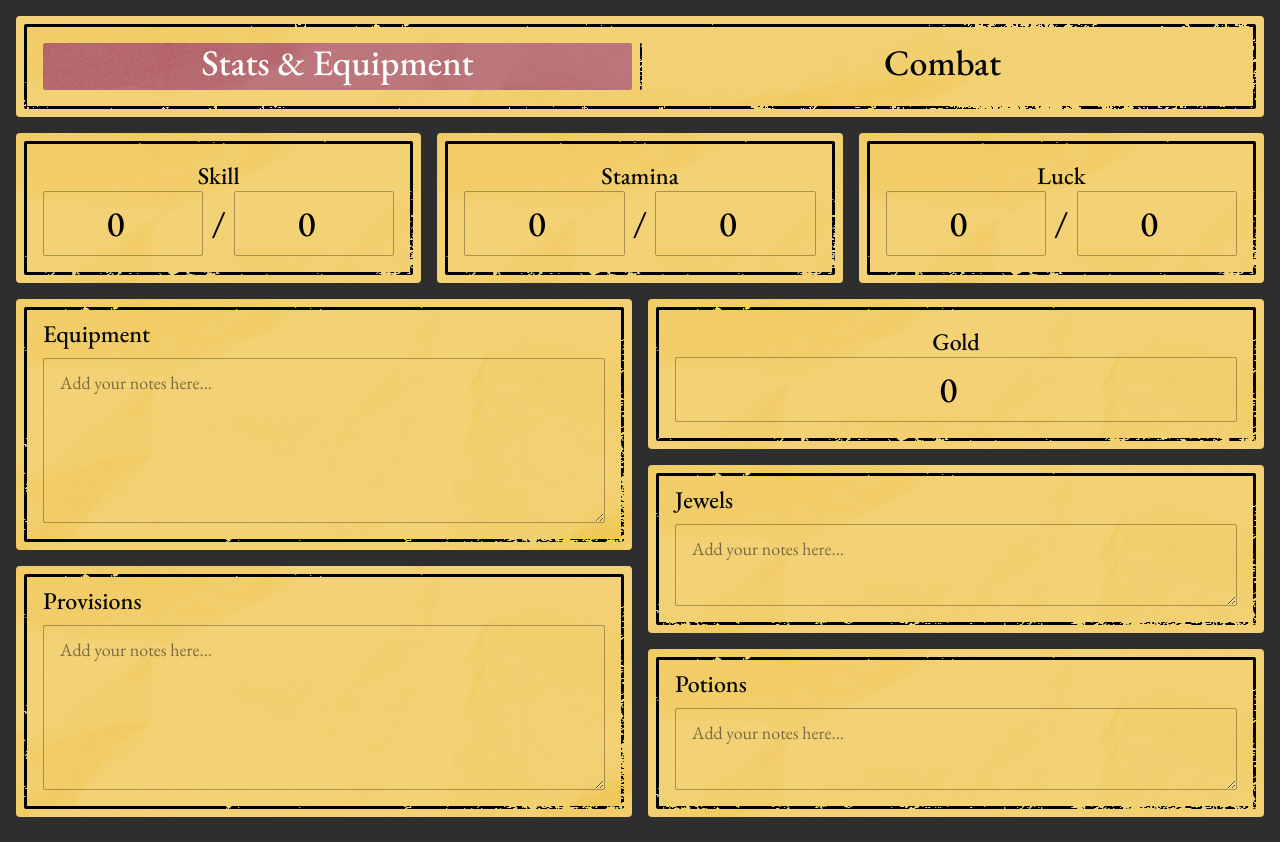
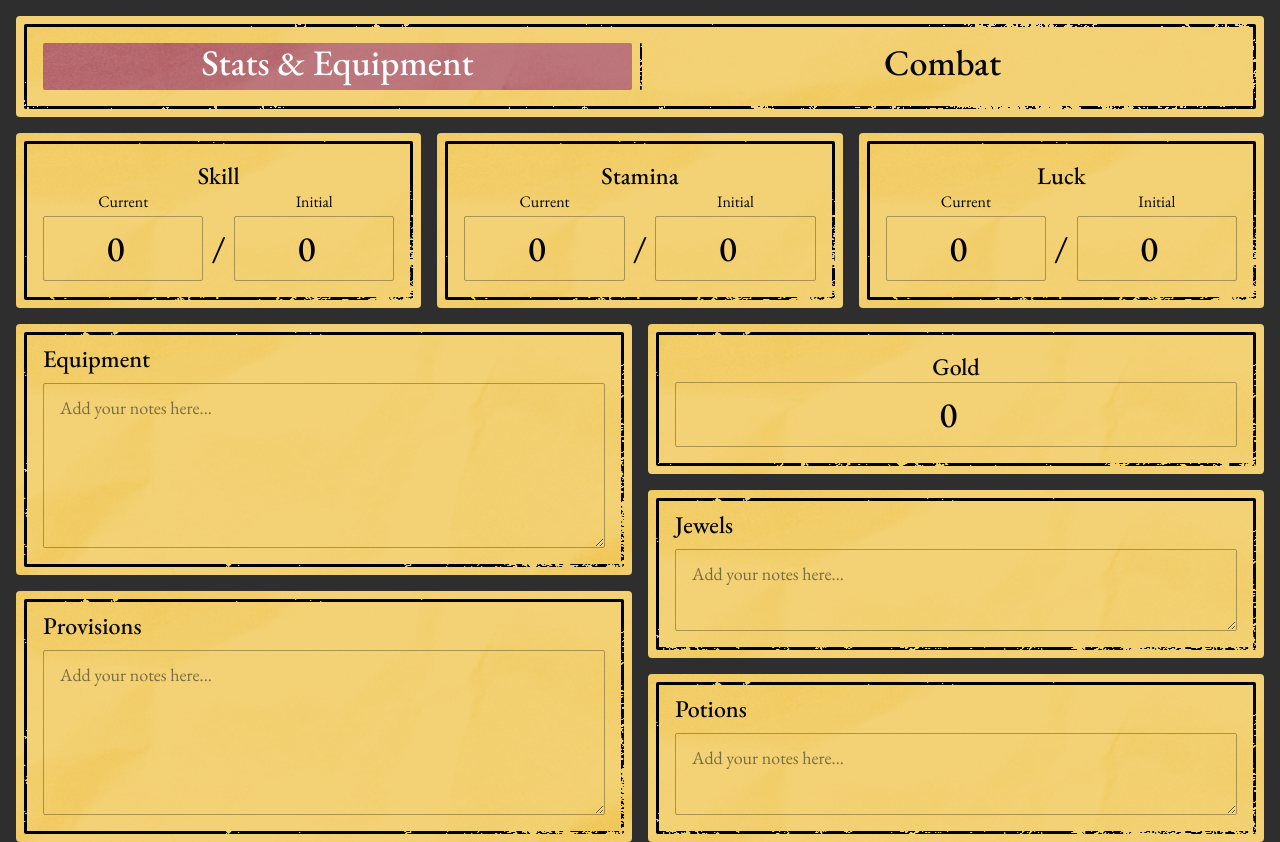
Before and after one commit to nelsonr/adventure-book-tracker, a React (Vite) app: page / in a window 1280 px wide. Before the commit the page ends 817 px from the top, so only its background shows below. Built offline with nearby package versions, Linux system fonts and the light colour scheme.

Commit message:
Add labels to Stats Item

```diff
--- a/src/components/StatsItem.scss
+++ b/src/components/StatsItem.scss
@@ -32,6 +32,7 @@
     font-size: 36px;
     font-weight: 500;
     margin-inline: var(--space-s);
+    margin-top: var(--space-l);
 }
 
 .group .stats-item__separator {
--- a/src/components/StatsItem.tsx
+++ b/src/components/StatsItem.tsx
@@ -32,21 +32,27 @@ export default function StatsItem (props: StatsItemProps) {
                 <div className={className}>
                     <div className="stats-item__title">{stat.title}</div>
                     <Group alignCenter={true} noGap={true}>
+                        <div>
+                            <label>Current</label>
                             <input
                                 className="stats-item__value"
                                 type='number'
                                 value={stat.value.toString()}
                                 onChange={onInputChange}
                             />
+                        </div>
 
                         <span className='stats-item__separator'>/</span>
 
+                        <div>
+                            <label>Initial</label>
                             <input
                                 className="stats-item__value"
                                 type='number'
                                 value={stat.initialValue.toString()}
                                 onChange={onInitialInputChange}
                             />
+                        </div>
                     </Group>
                 </div>
             </Box >
```
Lines whose indentation alone changed are shown as unchanged.
